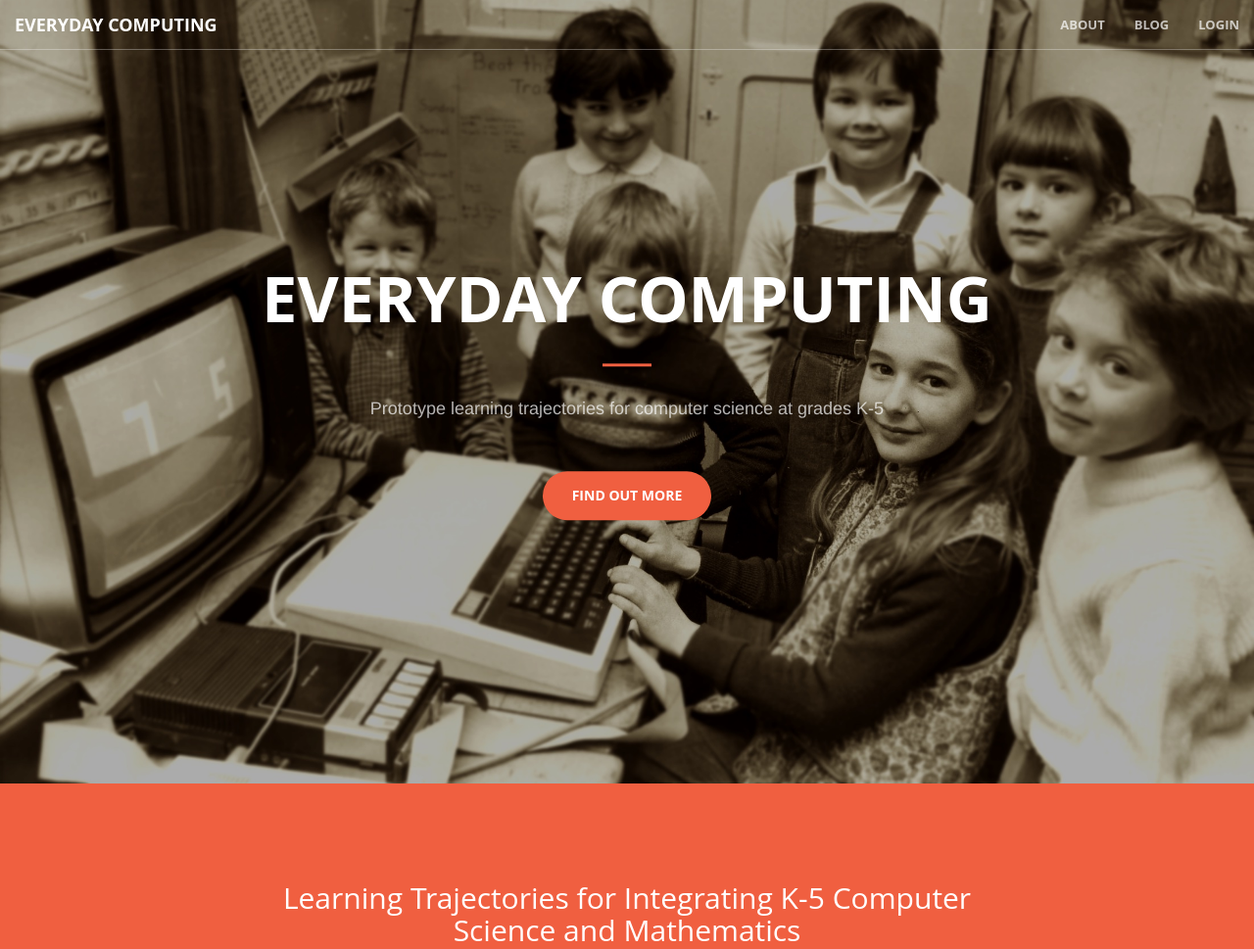
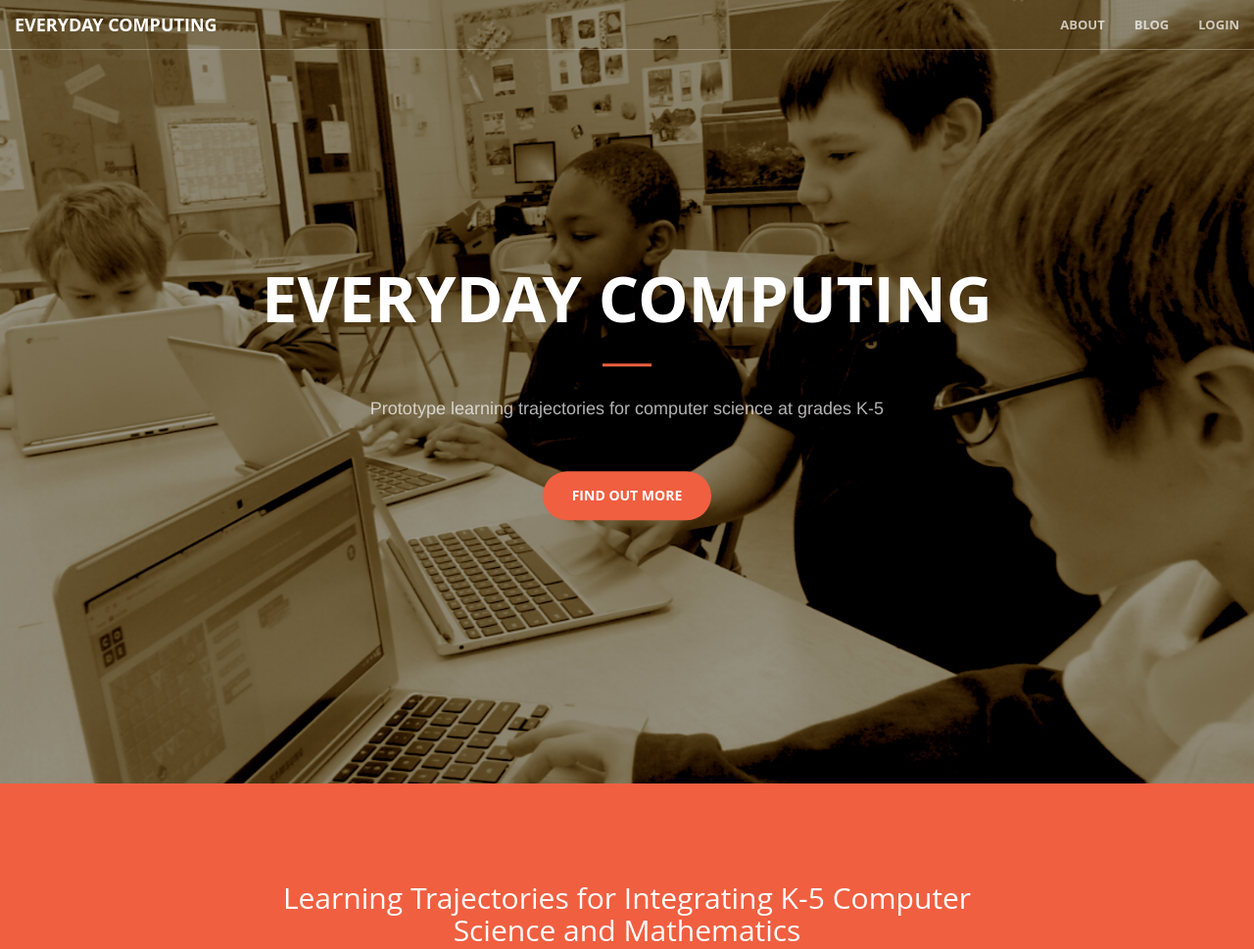
Before and after one commit to everydaycomputing/everydaycomputing.org, a Python web app: template templates/public/public_home.html in a window 1280 px wide. Shown: the top 969 px of the page at 98% size. Run offline with Jinja, Linux system fonts and the light colour scheme; the template is opened without the code that fills it, so the values that code supplies are empty.

Commit message:
Update splash screen.

```diff
--- a/static/css/creative.css
+++ b/static/css/creative.css
@@ -178,7 +178,7 @@ header {
     min-height: auto;
     text-align: center;
     color: #fff;
-    background-image: url(../img/everyday-computing-header.jpg);
+    background-image: url(../img/splash.png);
     background-position: center;
     -webkit-background-size: cover;
     -moz-background-size: cover;
```
Also changed, not shown: static/img/splash.png (added).
